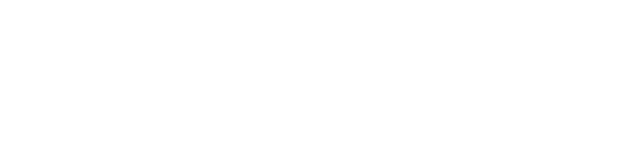
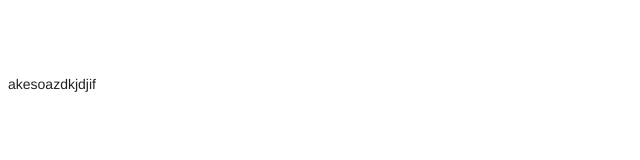
Before and after one commit to OmarKandil-dw/Transparent-navbar-with-MDL-, a plain HTML site: page navbar/index.html in a window 1280 px wide. Shown: the whole page, without its empty margins (0-640 px from the left). Drawn offline with nearby package versions, Linux system fonts and the light colour scheme.

Commit message:
Update index.html

```diff
--- a/navbar/index.html
+++ b/navbar/index.html
@@ -42,6 +42,7 @@
 
 		<main>
 			<div class="mdl-grid">
+				<p>akesoazdkjdjif</p>
 
 			</div>
 		</main>
```
